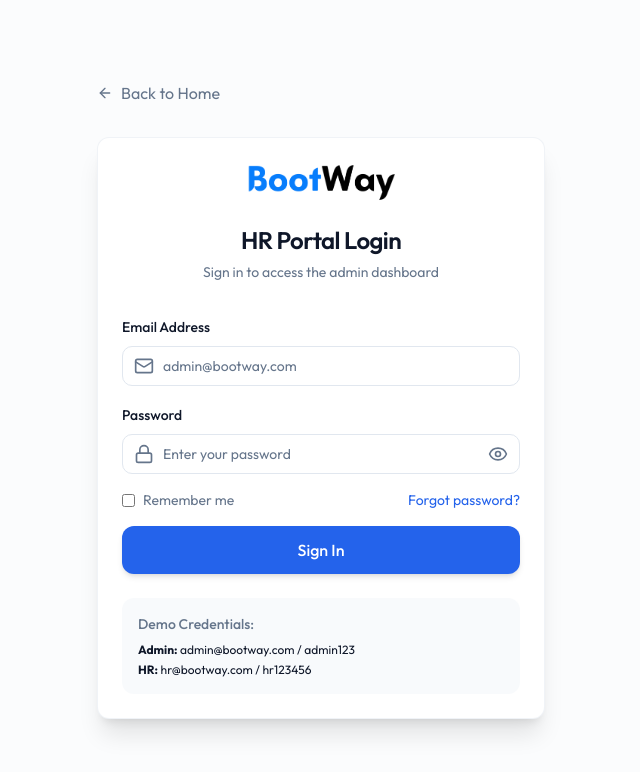
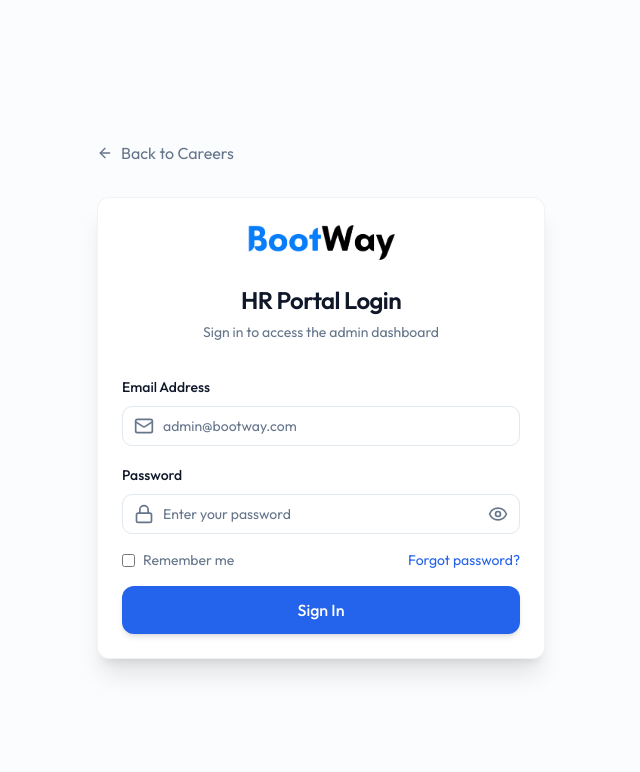
Before and after one commit to BootWayNavigation/bootway, a Next.js app: page /admin/login in a window 1280 px wide. Shown: the top 772 px of the page, without its empty margins (319-959 px from the left). Built offline with nearby package versions, Linux system fonts and the light colour scheme; no server answers.

Commit message:
local changes

```diff
--- a/app/admin/login/page.tsx
+++ b/app/admin/login/page.tsx
@@ -141,11 +141,11 @@
     <div className="min-h-screen flex items-center justify-center bg-muted/30 p-4">
       <div className="w-full max-w-md">
         <Link
-          href="/"
+          href="/careers"
           className="inline-flex items-center text-muted-foreground hover:text-foreground mb-8 transition-colors"
         >
           <ArrowLeft className="w-4 h-4 mr-2" />
-          Back to Home
+          Back to Careers
         </Link>
 
         <Card className="shadow-xl border-border/50">
@@ -325,14 +325,6 @@
                 </div>
               </form>
             )}
-
-            <div className="mt-6 p-4 bg-muted/50 rounded-lg">
-              <p className="text-sm font-medium text-muted-foreground mb-2">Demo Credentials:</p>
-              <div className="text-xs space-y-1">
-                <div><strong>Admin:</strong> admin@bootway.com / admin123</div>
-                <div><strong>HR:</strong> hr@bootway.com / hr123456</div>
-              </div>
-            </div>
           </CardContent>
         </Card>
       </div>
--- a/package.json
+++ b/package.json
@@ -1,5 +1,5 @@
 {
-  "name": "career-compass",
+  "name": "bootway",
   "private": true,
   "version": "0.0.1",
   "scripts": {
```
